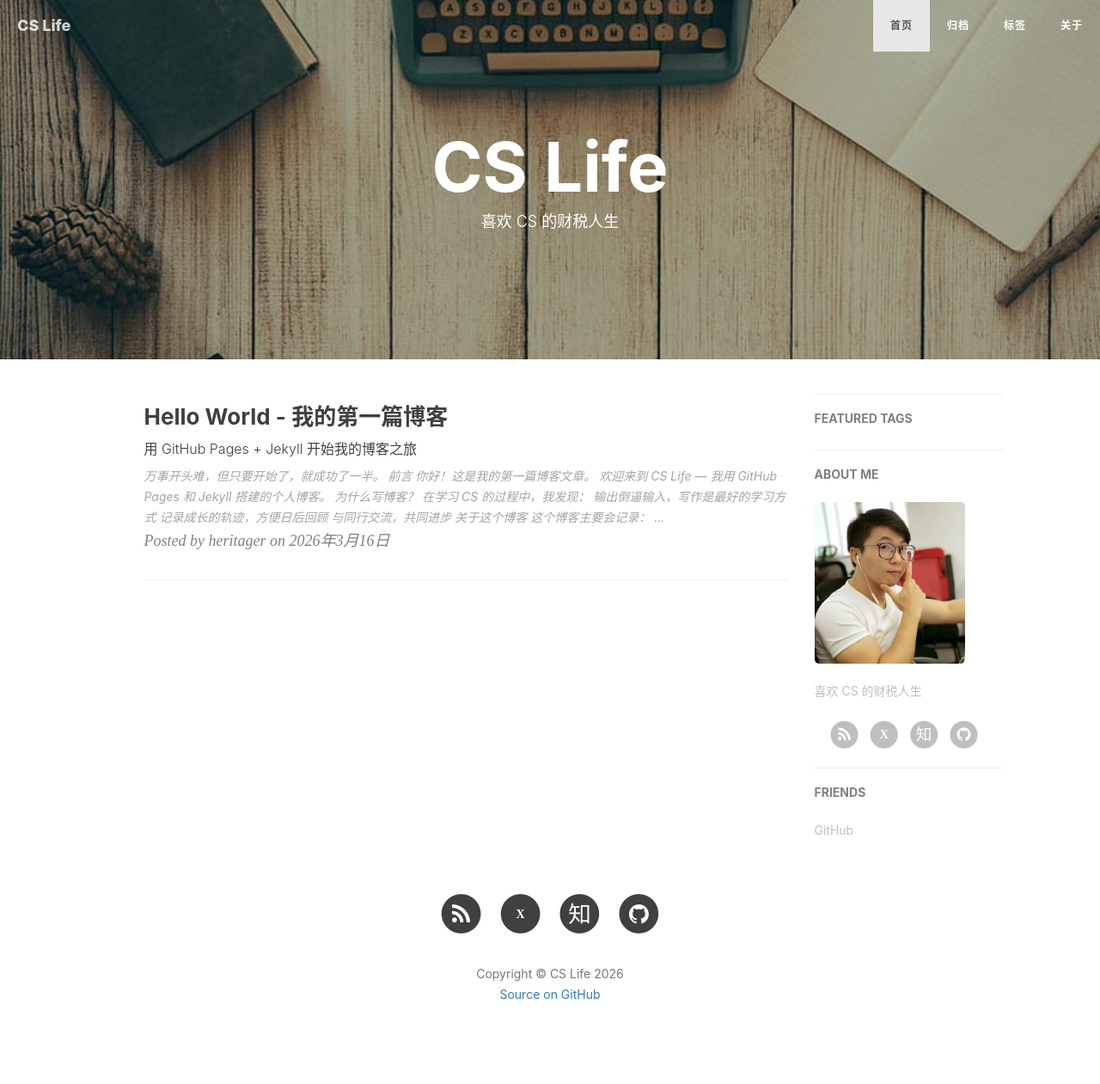
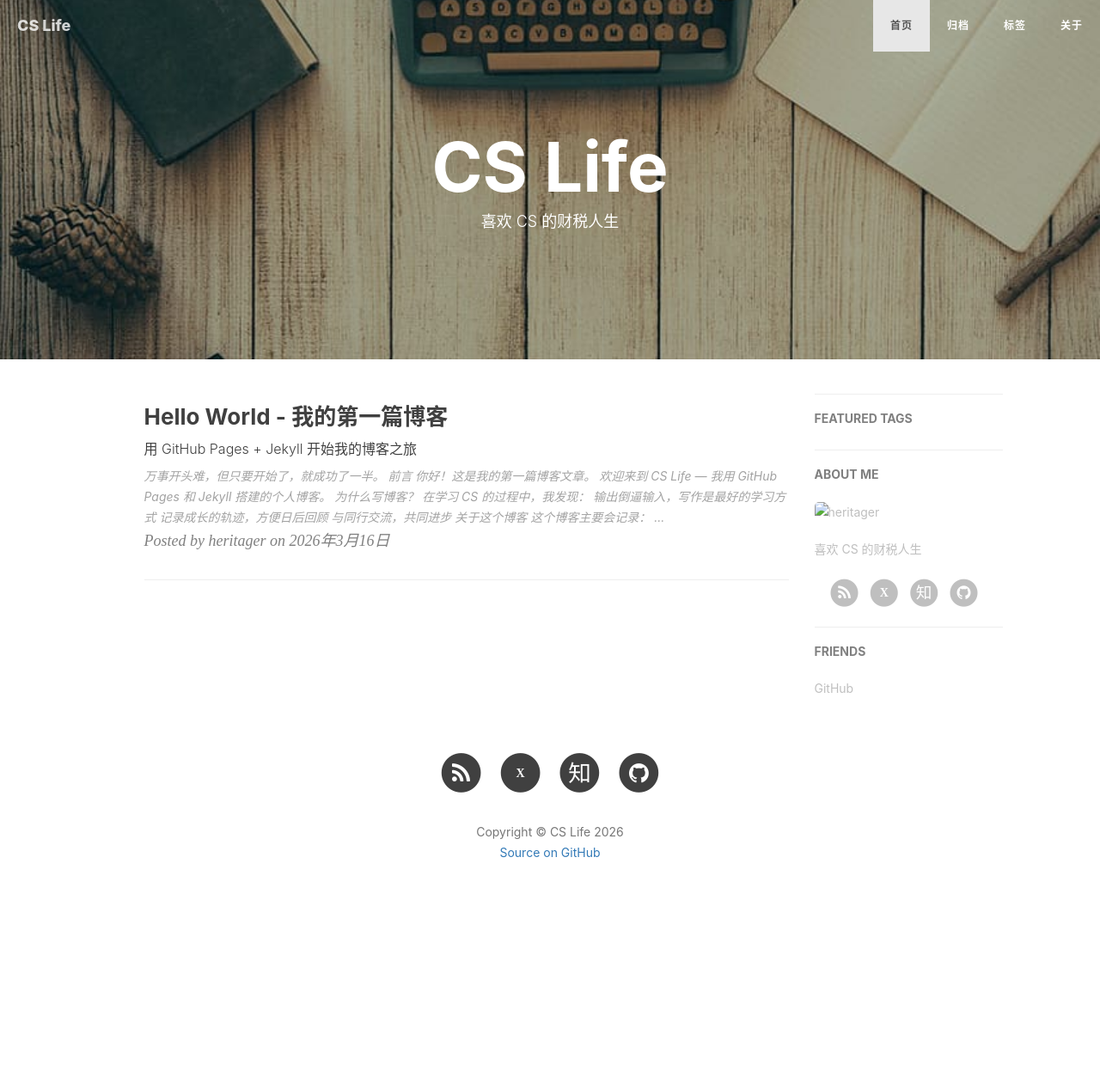
Before and after one commit to heritager/heritager.github.io, a Jekyll site: the page built from index.html, in a window 1280 px wide. Shown: the whole page at 86% size. Built offline with Jekyll 4.4.1, drawn with Linux system fonts in a browser that asks for light colours; nearby versions of some CDN libraries; the list of posts is cut into pages by our own code; comment, search, counter and statistics services are not loaded; after the commit the page ends 1096 px from its top, so only the background shows below that.

Commit message:
Remove template avatar from sidebar

```diff
--- a/_config.yml
+++ b/_config.yml
@@ -19,7 +19,7 @@ author:
   name: "heritager"
   email: ""
   bio: "喜欢 CS 的财税人生"
-  avatar: "/img/avatar-by.jpg"
+  avatar: ""
 
 # Social settings
 social:
```
